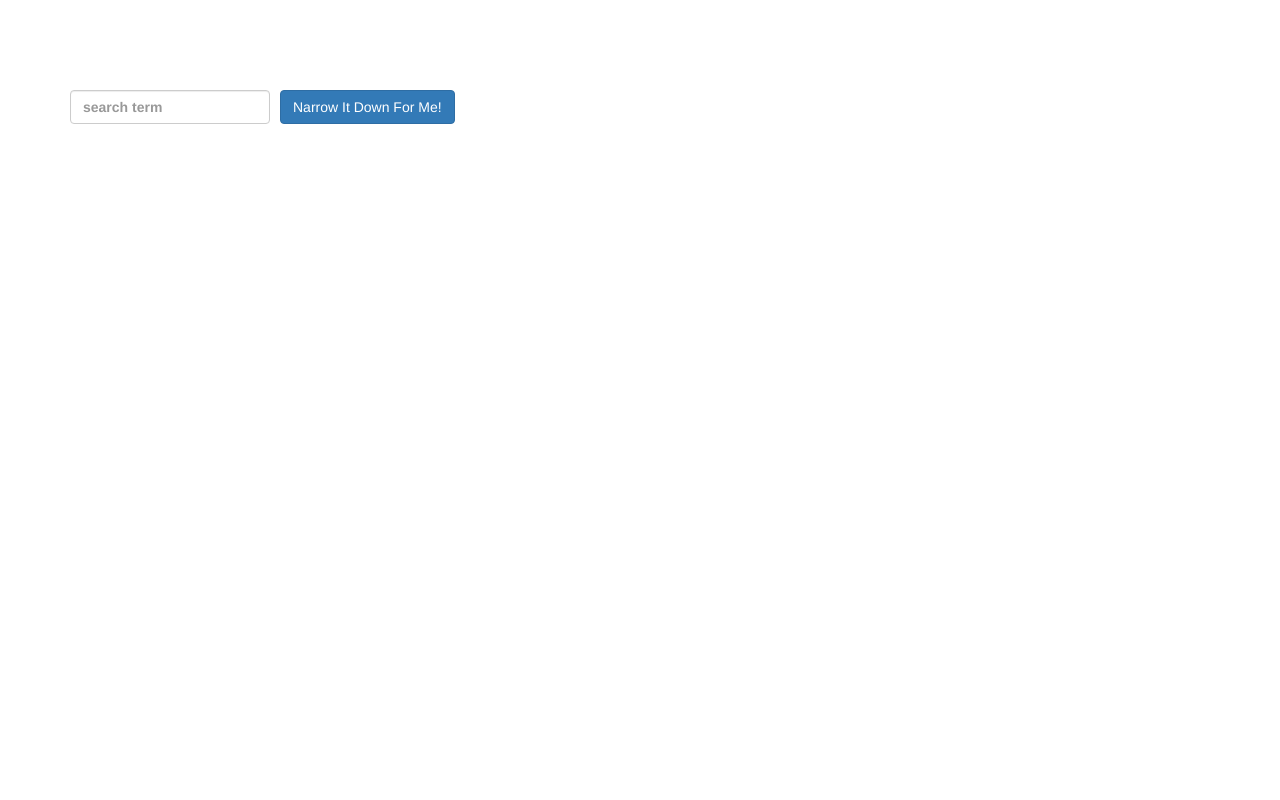
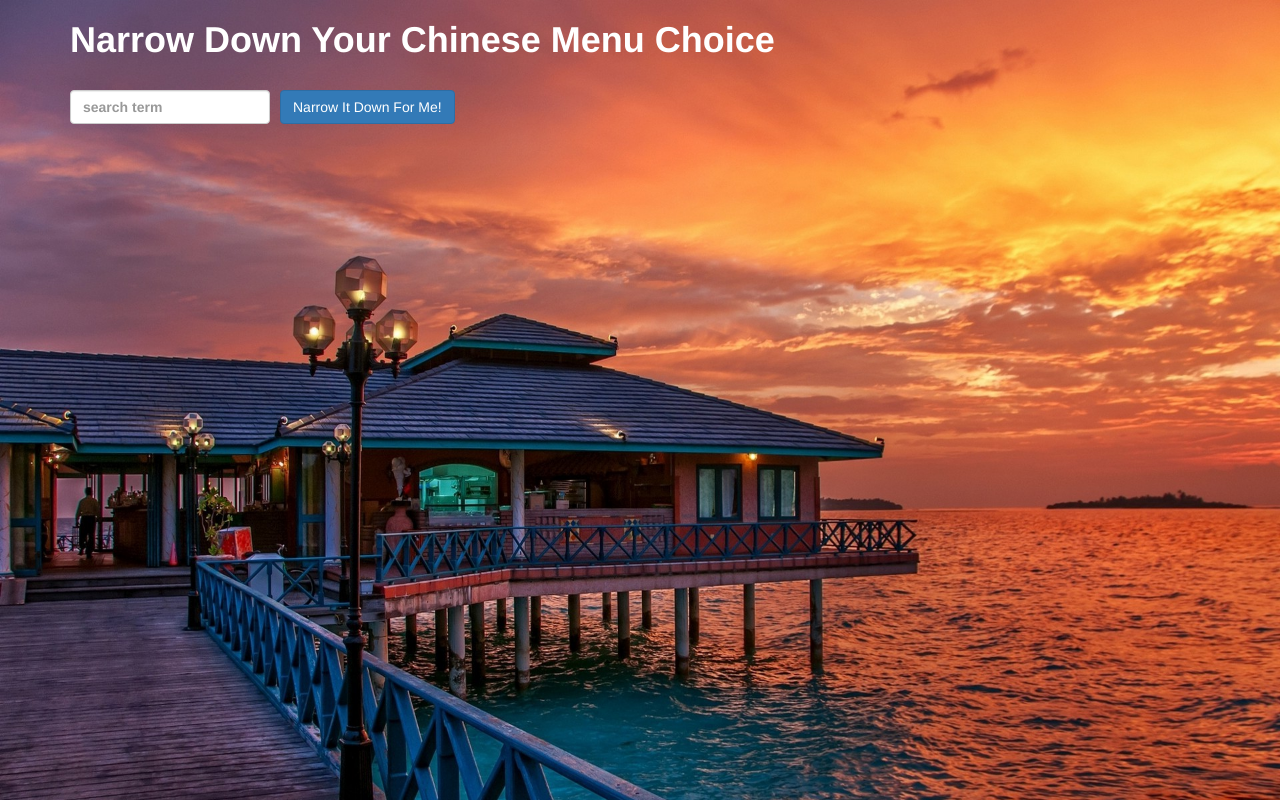
Before and after one commit to Naveenkumar05-nk/Coursera-AngularJS, a plain HTML site: page module3-solution/index.html in a window 1280 px wide. Drawn offline with Linux system fonts and the light colour scheme.

Commit message:
Update styles.css

```diff
--- a/module3-solution/styles/styles.css
+++ b/module3-solution/styles/styles.css
@@ -1,3 +1,11 @@
+body{
+
+	background-image: url('rest.jpg');
+	background-size: cover;
+	background-repeat: no-repeat;
+}
+
+
 h1 {
   margin-bottom: 30px;
 }
```
